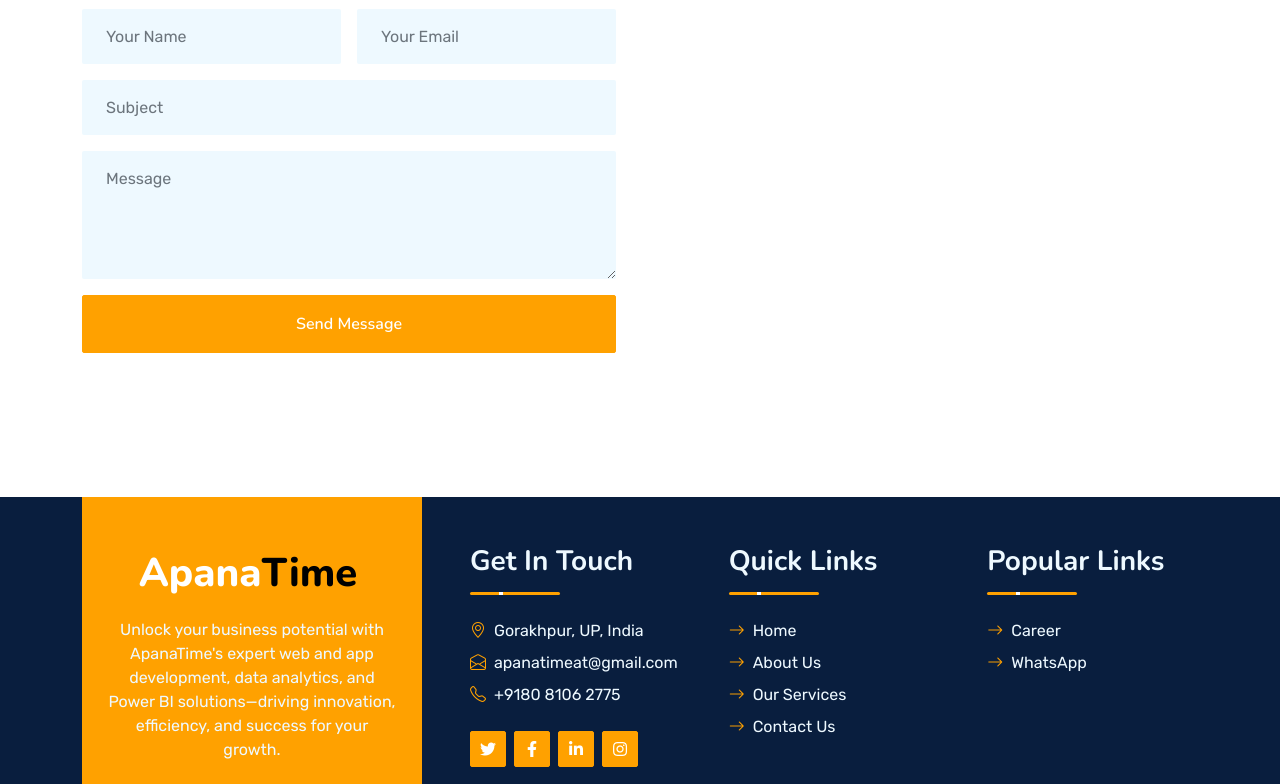
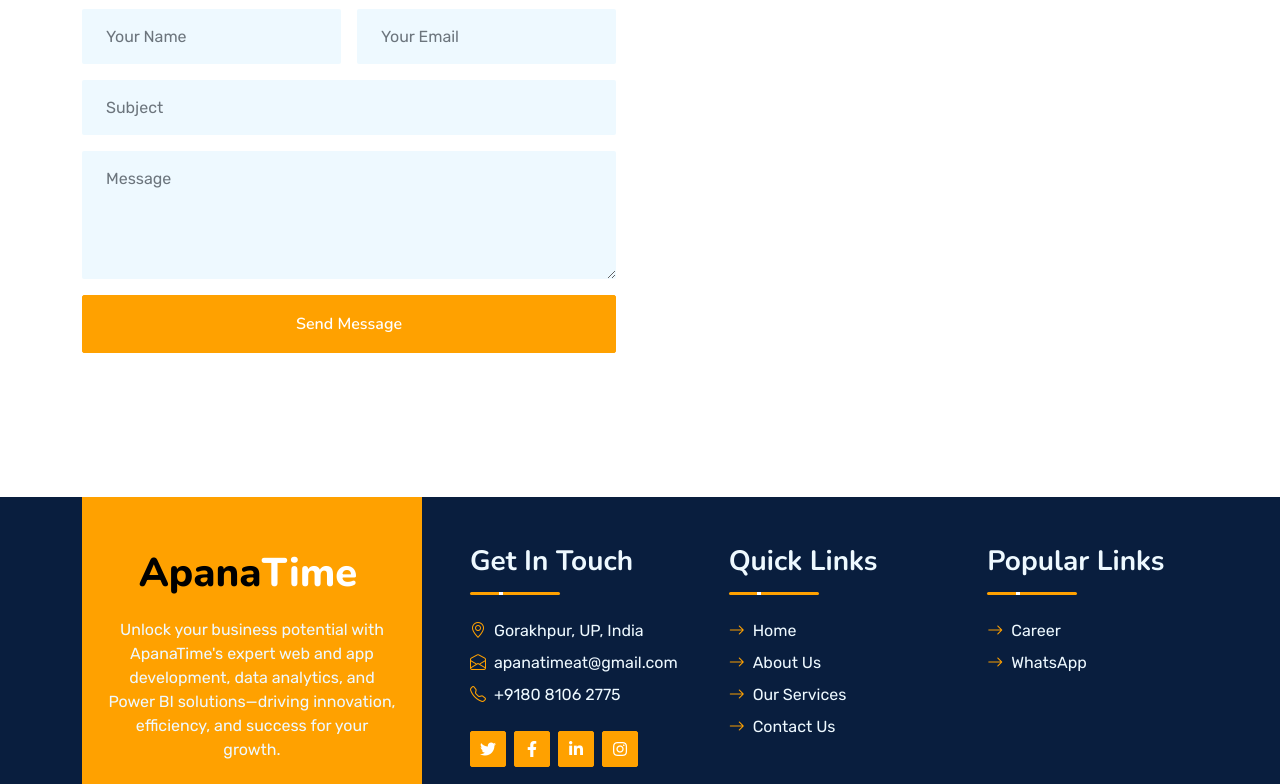
Before and after one commit to shivamtiwari0511/ApanaTime_E_Services, an Angular app: page /_contactUs in a window 1280 px wide. Shown: the part 901-1685 px from the top of the page. Built offline with nearby package versions, Linux system fonts and the light colour scheme.

Commit message:
Change the logo color code 17/12/2024

```diff
--- a/src/app/Components/footer/footer.component.html
+++ b/src/app/Components/footer/footer.component.html
@@ -10,7 +10,7 @@
                             <i class="me-2">
                                 <!-- <img src="assets/img/apanatime logo (13).png" alt=""
                                     style="margin-left: 0px; height: 56px;"> -->
-                            </i>Apana<span style="color: black;">Time</span>
+                            </i><span style="color: black;">Apana</span><span>Time</span>
                         </h1>
                     </a>
                     <p class="mt-3 mb-4">Unlock your business potential with ApanaTime's expert web and app development,
--- a/src/assets/css/style.css
+++ b/src/assets/css/style.css
@@ -286,11 +286,13 @@
 
     .sticky-top.navbar-dark .navbar-brand h1 .apana{
         /* color: var(--primary); */
-        color: #ffa100;
+        /* color: #ffa100; */
+        color: black;
     }
     .sticky-top.navbar-dark .navbar-brand h1 .time{
         /* color: var(--primary); */
-        color: black;
+        /* color: black; */
+        color: #ffa100;
     }
 }
 
```
